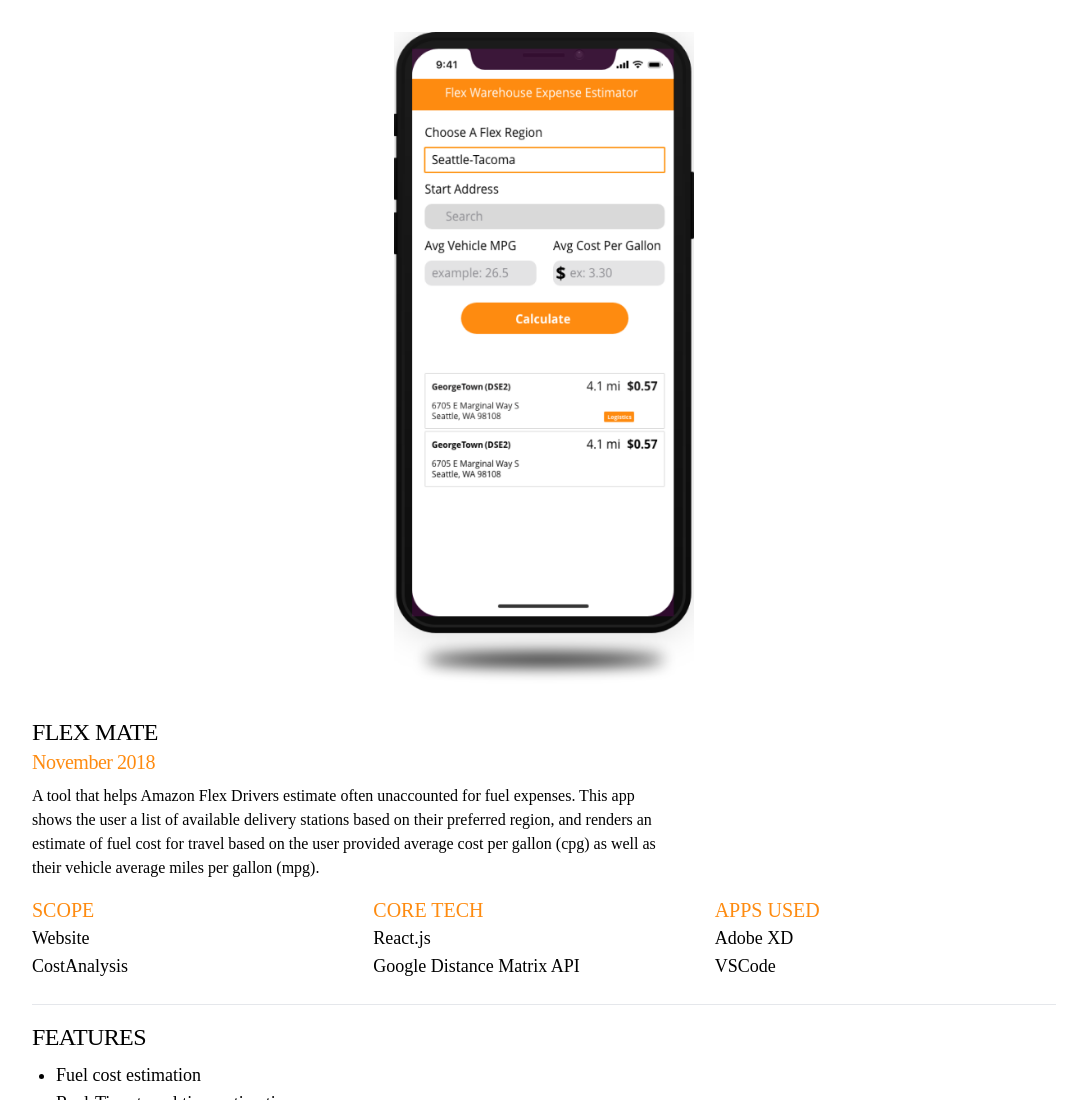
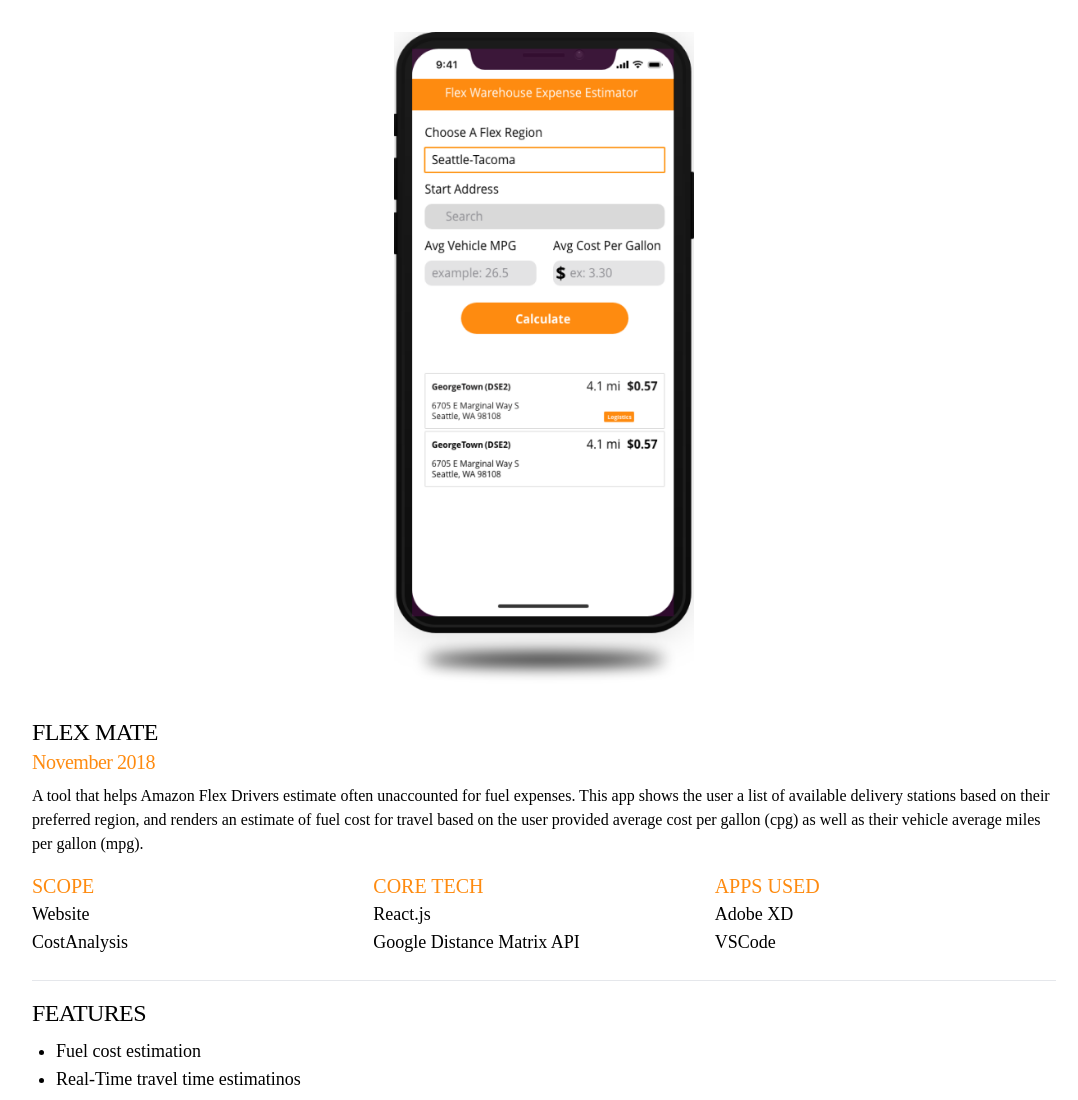
Before and after one commit to MichaelArriaga/Portfolio, a Gatsby site: page /projects/flex-mate in a window 1280 px wide. Shown: the top 1100 px of the page, without its empty margins (96-1174 px from the left). Built offline with nearby package versions, Linux system fonts and the light colour scheme; Gatsby itself is replaced by a stand-in of ours.

Commit message:
tweak project styles slightly

```diff
--- a/src/components/projects/ProjectPageTemplate.js
+++ b/src/components/projects/ProjectPageTemplate.js
@@ -64,7 +64,7 @@ const ProjectPageTemplate = ({
       {/* try link end */}
 
       {/* description start */}
-      <div className={'mx-auto mb-4 sm:max-w-screen-sm sm:ml-0'}>
+      <div className={'mx-auto mb-4 sm:ml-0'}>
         <p
           style={{ fontFamily: fonts.regular }}
           className={'text-base text-left'}
```
